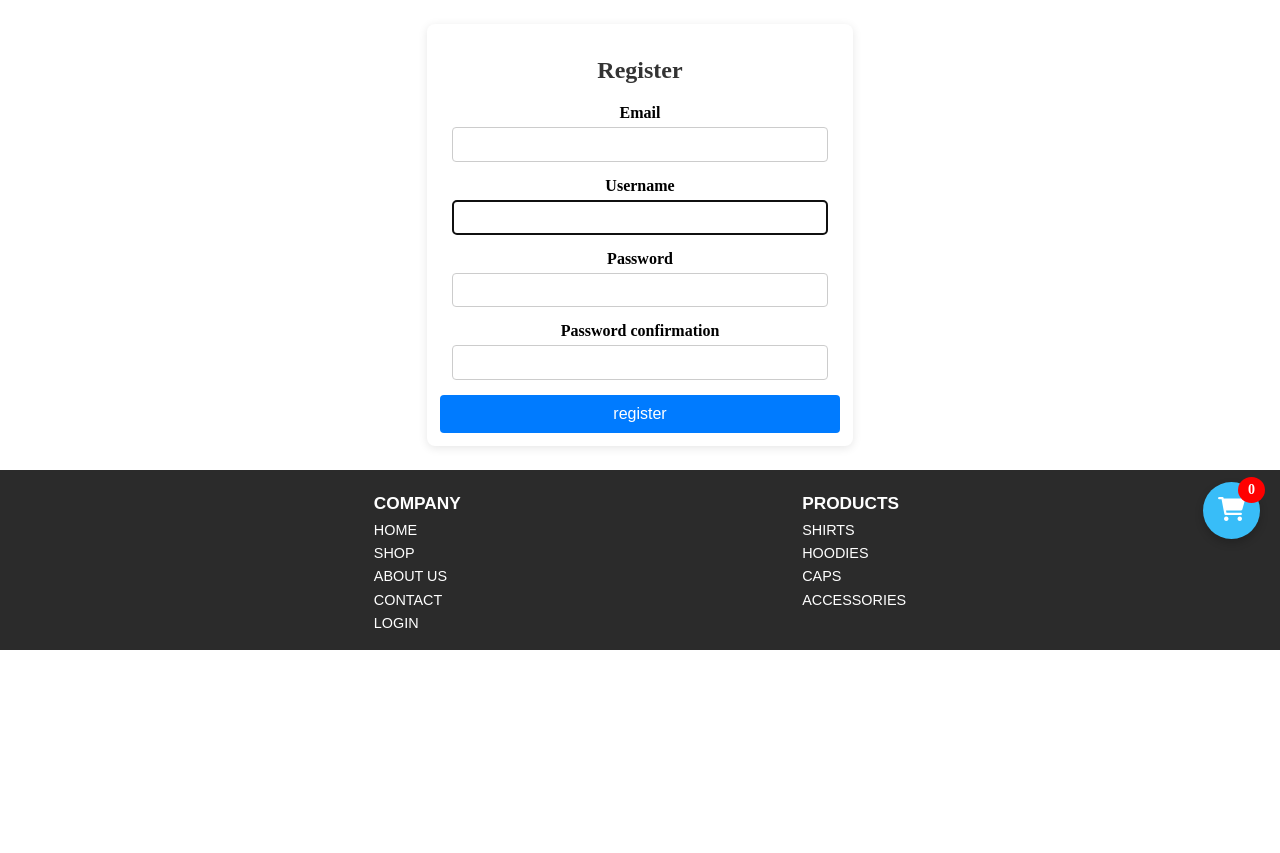
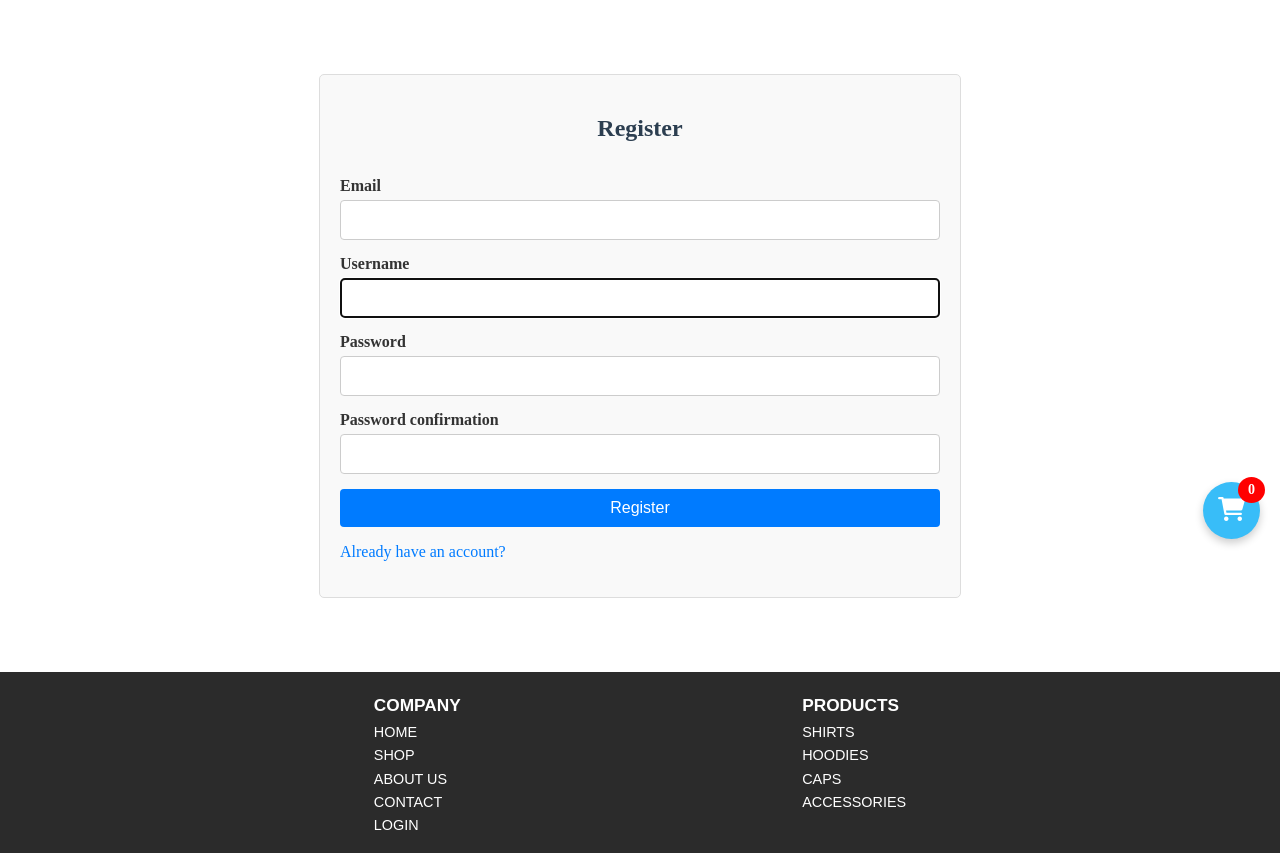
Before and after one commit to JaQubus/OneLastMerch2, a Django app: page /auth/register/ in a window 1280 px wide. Shown: the part 241-1094 px from the top of the page. Before the commit the page ends 891 px from the top, so only its background shows below. Run offline with Django 5.2, Linux system fonts and the light colour scheme; data comes from the database, SQL or seed files in the repository; data that the repository does not hold is empty.

Commit message:
Restyled login and register. They now show errors

```diff
--- a/OneLastMerch/olm_auth/templates/olm_auth/register.html
+++ b/OneLastMerch/olm_auth/templates/olm_auth/register.html
@@ -6,19 +6,33 @@
     <form method="POST" action="{% url 'register' %}" class="form">
         <h2>Register</h2>
         {% csrf_token %}
+
+        <!-- Display non-field errors -->
+        {% if form.non_field_errors %}
+            <div class="form-error">
+                {% for error in form.non_field_errors %}
+                    <p>{{ error }}</p>
+                {% endfor %}
+            </div>
+        {% endif %}
+
+        <!-- Display field-specific errors -->
         {% for field in form %}
-            {% if field.errors%}
+            <div class="form-group">
                 <label for="{{ field.id_for_label }}">{{ field.label }}</label>
                 {{ field }}
-                {% for e_field in field.errors %}
-                    <p class="form-error">{{ e_field }}</p>
-                {% endfor %}
-            {% else %}
-                <label for="{{ field.id_for_label }}">{{ field.label }}</label>
-            {{ field }}
-            {% endif %}
+                {% if field.errors %}
+                    <div class="form-error">
+                        {% for error in field.errors %}
+                            <p>{{ error }}</p>
+                        {% endfor %}
+                    </div>
+                {% endif %}
+            </div>
         {% endfor %}
-        <button type="submit">register</button>
+
+        <button type="submit">Register</button>
     </form>
+    <p><a href="/auth/login">Already have an account?</a></p>
 </section>
 {% endblock content %}
--- a/OneLastMerch/static/css/form.css
+++ b/OneLastMerch/static/css/form.css
@@ -1,62 +1,72 @@
 .form-container {
-    display: flex;
-    width: 100%;
-    height: 100%;
-    flex-direction: column;
-    align-items: center;
-    justify-content: center;
+    max-width: 600px;
+    width: 600px;
+    margin: 50px auto;
+    padding: 20px;
+    border: 1px solid #ddd;
+    border-radius: 5px;
+    background-color: #f9f9f9;
 }
 
 .form {
     display: flex;
     flex-direction: column;
-    align-items: center;
-    background: #fff;
-    border-radius: 8px;
-    box-shadow: 0 2px 10px rgba(0, 0, 0, 0.1);
-    width: 100%;
-    max-width: 400px;
-    padding: 0.8em;
+    gap: 15px;
 }
+
 .form h2 {
-    margin-bottom: 20px;
-    font-size: 24px;
+    text-align: center;
+    color: #2c3e50;
+}
+
+.form-group {
+    display: flex;
+    flex-direction: column;
+    gap: 5px;
+}
+
+.form-group label {
+    font-weight: bold;
     color: #333;
 }
-.form label {
-    width: 100%;
-    text-align: center;
-    display: block;
-    margin-bottom: 5px;
-    font-weight: bold;
-}
-.form input {
-    width: calc(100% - 3em);
-    padding: 0.6em;
-    margin-bottom: 15px;
+
+.form-group input {
+    padding: 10px;
     border: 1px solid #ccc;
     border-radius: 4px;
-    font-size: 14px;
-}
-.form button {
-    width: 100%;
-    padding: 10px;
-    background-color: #007BFF;
-    border: none;
-    color: white;
-    font-size: 16px;
-    cursor: pointer;
-    border-radius: 4px;
-    transition: all 0.5s;
-}
-.form button:hover {
-    background-color: #002488;
+    font-size: 1rem;
 }
 
 .form-error {
     color: red;
+    font-size: 0.9rem;
+    margin-top: 5px;
 }
 
-.form textarea {
-    margin-bottom: 1em;
+.form-error p {
+    margin: 0;
 }
+
+button {
+    padding: 10px 20px;
+    background-color: #007bff;
+    color: white;
+    border: none;
+    border-radius: 4px;
+    font-size: 1rem;
+    cursor: pointer;
+    transition: background-color 0.3s ease;
+}
+
+button:hover {
+    background-color: #0056b3;
+}
+
+a {
+    color: #007bff;
+    text-decoration: none;
+}
+
+a:hover {
+    text-decoration: underline;
+}
```
Also changed, not shown: OneLastMerch/olm_auth/templates/olm_auth/login.html (+21 -8 lines), OneLastMerch/ui_ux/templates/ui_ux/contact.html (deleted, +0 -30 lines).
